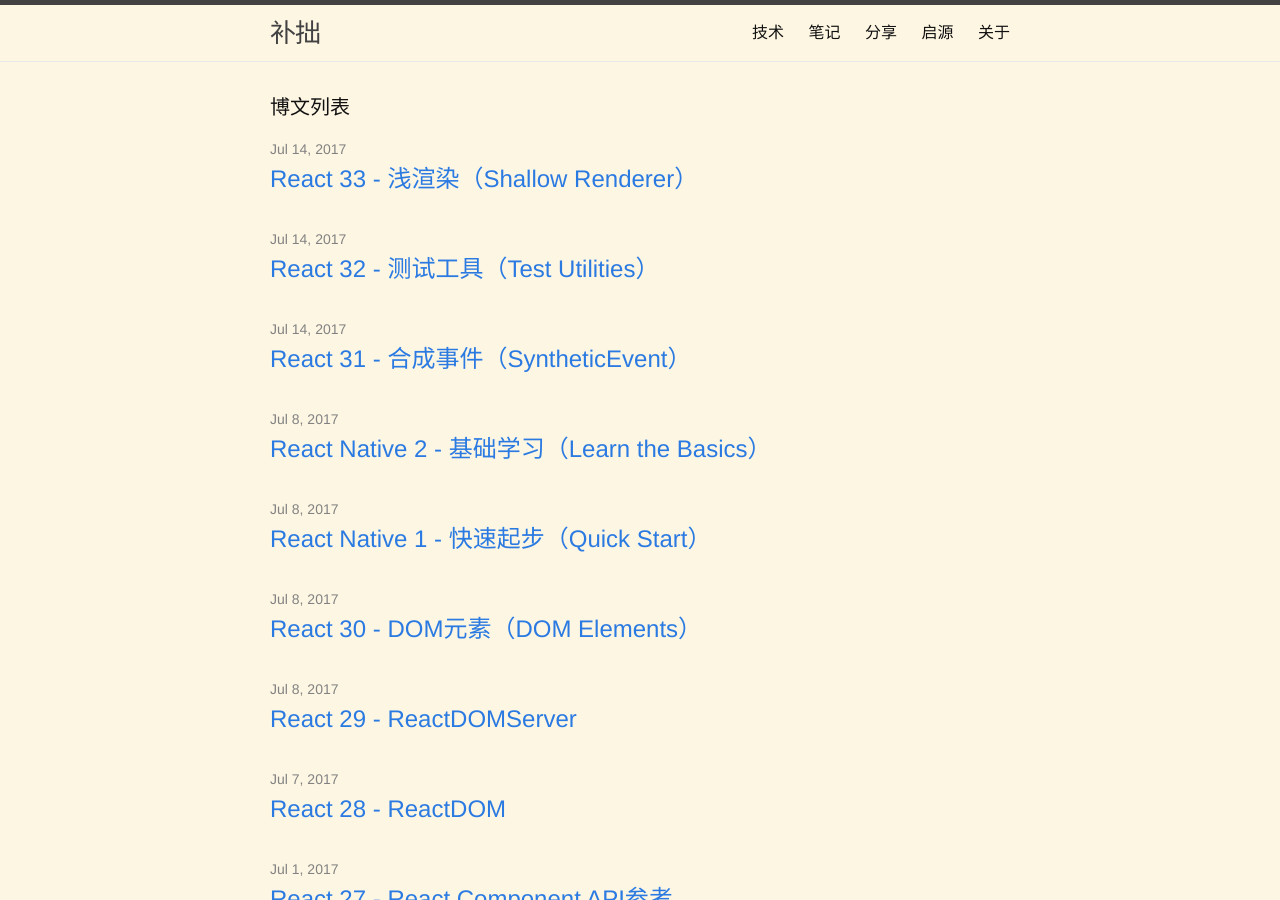
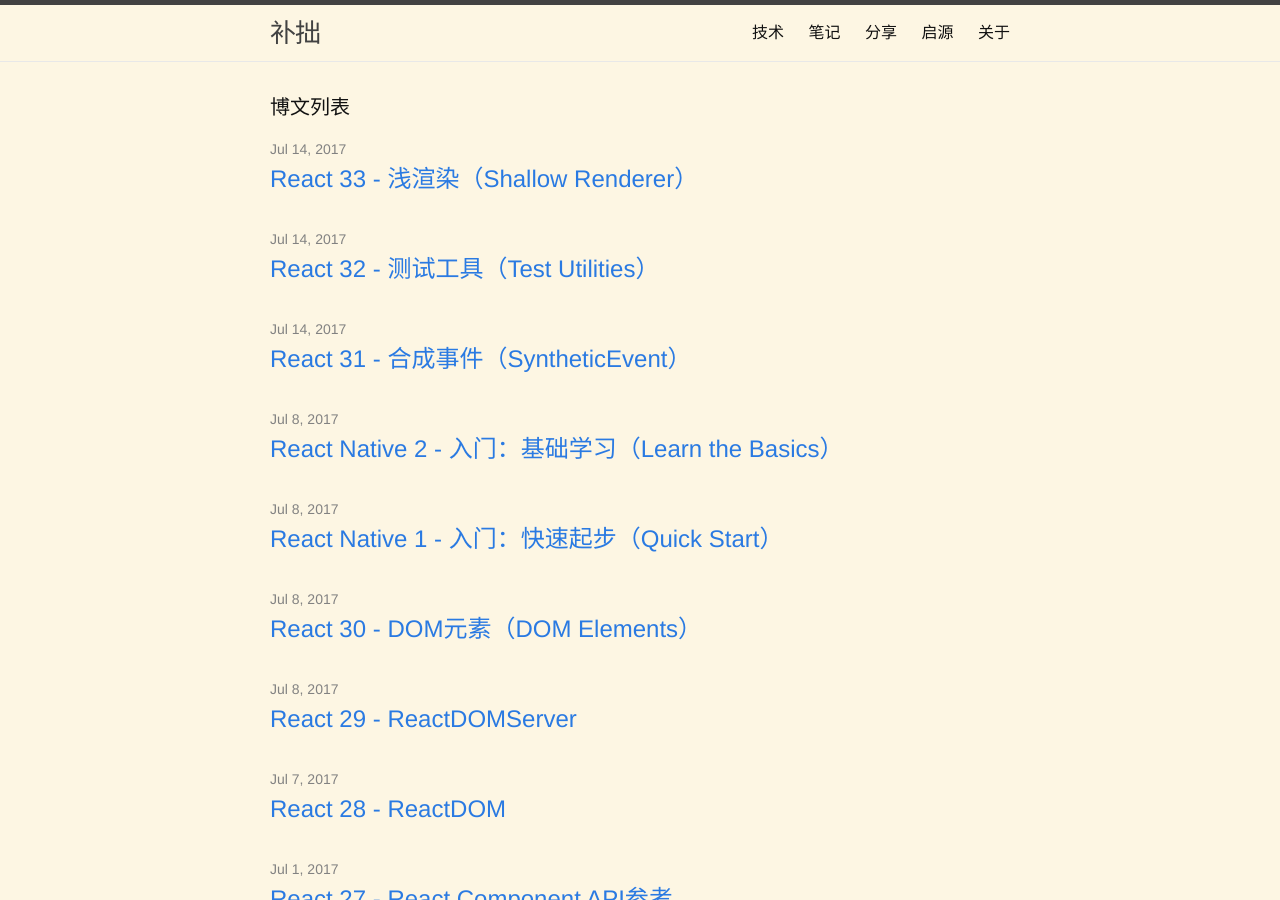
Before and after one commit to testudy/testudy.github.io, a Jekyll site: the page built from index.html, in a window 1280 px wide and 900 px high. Built offline with Jekyll 4.4.1, drawn with Linux system fonts in a browser that asks for light colours; comment, search, counter and statistics services are not loaded.

Commit message:
调整名字

```diff
--- a/tech/_posts/2017-07-08-react-native-01-Quick-Start.md
+++ b/tech/_posts/2017-07-08-react-native-01-basic-Quick-Start.md
@@ -1,6 +1,6 @@
 ---
 layout: post
-title: React Native 1 - 快速起步（Quick Start）
+title: React Native 1 - 入门：快速起步（Quick Start）
 tags: 原创 技术 翻译 React-Native
 ---
 
--- a/tech/_posts/2017-07-08-react-native-02-Tutorial.md
+++ b/tech/_posts/2017-07-08-react-native-02-basic-Tutorial.md
@@ -1,6 +1,6 @@
 ---
 layout: post
-title: React Native 2 - 基础学习（Learn the Basics）
+title: React Native 2 - 入门：基础学习（Learn the Basics）
 tags: 原创 技术 翻译 React-Native
 ---
 
```
Also changed, not shown: tech/_drafts/2017-04-20-decorators.md (+1 -0 lines).
